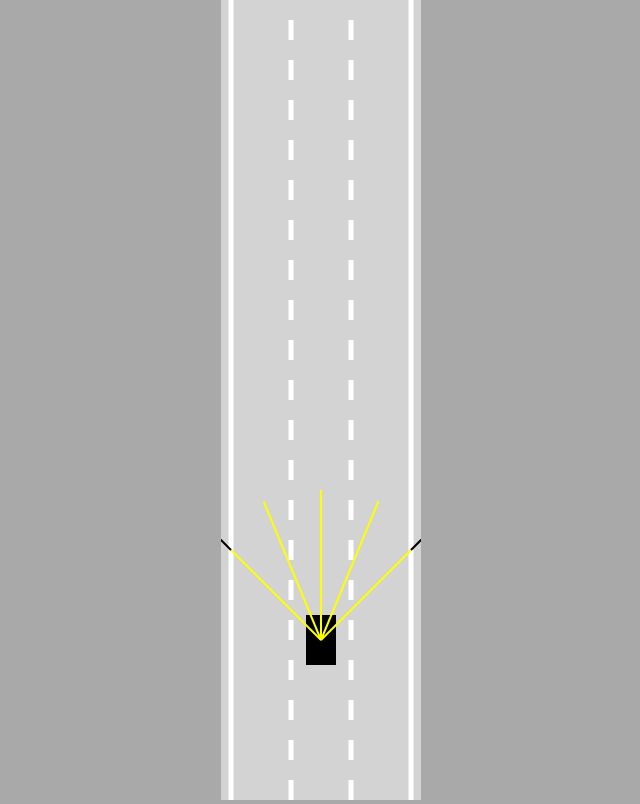
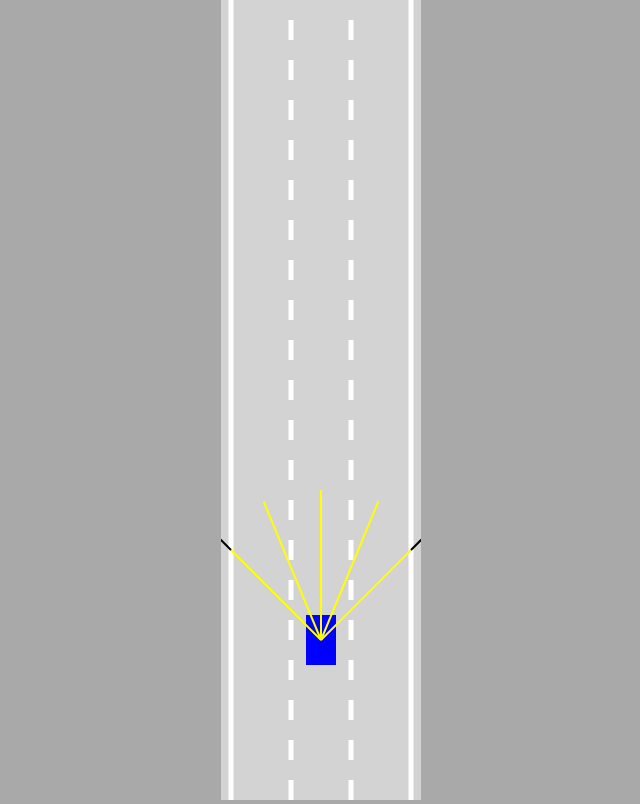
Before and after one commit to mattz608/ML_Car, a plain HTML site: page index.html in a window 1280 px wide. Shown: the whole page, without its empty margins (319-959 px from the left). Drawn offline with Linux system fonts and the light colour scheme.

Commit message:
Added support for dummy cars. Added neural network. Added support for AI cars

```diff
--- a/car.js
+++ b/car.js
@@ -1,5 +1,5 @@
 class Car {
-    constructor(x, y, width, height) {
+    constructor(x, y, width, height, controlType, maxSpeed=3) {
         this.x = x;
         this.y = y;
         this.width = width;
@@ -7,26 +7,55 @@ class Car {
 
         this.speed = 0;
         this.acceleration = 0.2;
-        this.maxSpeed = 3;
+        this.maxSpeed = maxSpeed;
         this.friction = 0.05;
         this.angle = 0;
         this.damaged = false;
 
-        this.polygon = this.#createPolygon();
-        this.sensor = new Sensor(this);
-        this.controls = new Controls();
+        this.useBrain = controlType == "AI";
+
+        if (controlType != "DUMMY") {
+            this.sensor = new Sensor(this);
+            this.brain = new NeuralNetwork(
+                [this.sensor.rayCount, 6, 4] // Creates NN with one hidden layer (Last layer is controls output)
+            );
+        }
+        this.controls = new Controls(controlType);
     }
 
-    update(roadBorders) {
-        this.#move();
-        this.polygon = this.#createPolygon();
-        this.damaged = this.#assessDamage(roadBorders);
-        this.sensor.update(roadBorders);
+    update(roadBorders, traffic) {
+        if (!this.damaged) {
+            this.#move();
+            this.polygon = this.#createPolygon();
+            this.damaged = this.#assessDamage(roadBorders, traffic);
+        }
+
+        if (this.sensor) {
+            this.sensor.update(roadBorders, traffic);
+            const offsets = this.sensor.readings.map(
+                s => s == null ? 0 : 1 - s.offset
+            );
+
+            const outputs = NeuralNetwork.feedForward(offsets, this.brain);
+
+            if (this.useBrain) {
+                this.controls.forward = outputs[0];
+                this.controls.left = outputs[1];
+                this.controls.right = outputs[2];
+                this.controls.reverse = outputs[3];
+            }
+        }
     }
 
-    #assessDamage(roadBorders) {
+    #assessDamage(roadBorders, traffic) {
         for (let i = 0; i < roadBorders.length; i++) {
             if (polyIntersect(this.polygon, roadBorders[i])) {
+                return true;
+            }
+        }
+        for (let i = 0; i < traffic.length; i++) {
+            if (polyIntersect(this.polygon,traffic[i].polygon))
+            {
                 return true;
             }
         }
@@ -112,11 +141,11 @@ class Car {
         this.y -= Math.cos(this.angle) * this.speed;
     }
 
-    draw(ctx) {
+    draw(ctx, color) {
         if (this.damaged) {
             ctx.fillStyle = "gray";
         } else {
-            ctx.fillStyle = "black";
+            ctx.fillStyle = color;
         }
 
         ctx.beginPath();
@@ -126,6 +155,8 @@ class Car {
         }
         ctx.fill();
 
-        this.sensor.draw(ctx);
+        if (this.sensor) {
+            this.sensor.draw(ctx);
+        }
     }
 }
--- a/controls.js
+++ b/controls.js
@@ -1,11 +1,18 @@
 class Controls {
-    constructor() {
+    constructor(type) {
         this.forward = false;
         this.left = false;
         this.right = false;
         this.reverse = false;
 
-        this.#addKeyboardListeners();
+        switch(type) {
+            case "KEYS":
+                this.#addKeyboardListeners();
+                break;
+            case "DUMMY":
+                this.forward = true;
+                break;
+        }
     }
 
     #addKeyboardListeners() {
--- a/index.html
+++ b/index.html
@@ -5,6 +5,7 @@
 </head>
 <body>
     <canvas id="myCanvas"></canvas>
+    <script src="network.js"></script>
     <script src="controls.js"></script>
     <script src="sensor.js"></script>
     <script src="utils.js"></script>
--- a/main.js
+++ b/main.js
@@ -3,14 +3,19 @@ canvas.width = 200;
 
 const ctx = canvas.getContext("2d");
 const road = new Road(canvas.width/2, canvas.width*0.9)
-const car = new Car(road.getLaneCenter(1), 100, 30, 50);
-road.draw(ctx);
-car.draw(ctx);
+const car = new Car(road.getLaneCenter(1), 100, 30, 50, "AI");
+const traffic = [
+    new Car(road.getLaneCenter(1), -100, 30, 50, "DUMMY", 2)
+];
 
 animate();
 
 function animate() {
-    car.update(road.borders);
+    // Update objects
+    for (let i = 0; i < traffic.length; i++) {
+        traffic[i].update(road.borders,[]);
+    }
+    car.update(road.borders,traffic);
 
     canvas.height = window.innerHeight;
 
@@ -18,8 +23,12 @@ function animate() {
     ctx.save();
     ctx.translate(0, -car.y + canvas.height * 0.8);
 
+    // Draw objects
     road.draw(ctx);
-    car.draw(ctx);
+    for (let i = 0; i < traffic.length; i++) {
+        traffic[i].draw(ctx, "red");
+    }
+    car.draw(ctx, "blue");
 
     ctx.restore();
     requestAnimationFrame(animate);
--- /dev/null
+++ b/network.js
@@ -0,0 +1,83 @@
+class NeuralNetwork {
+    constructor(neuronCounts) {
+        this.levels = [];
+        for (let i = 0; i < neuronCounts.length - 1; i++) {
+            this.levels.push(new Level(
+                neuronCounts[i], neuronCounts[i+1]
+            ));
+        }
+    }
+
+    static feedForward(givenInputs, network) {
+        // Get outputs of first level
+        let outputs = Level.feedForward(
+            givenInputs, network.levels[0]
+        );
+
+        // Loop through remaining levels to get the final outputs
+        for (let i = 1; i < network.levels.length; i++) {
+            outputs = Level.feedForward(
+                outputs, network.levels[i]
+            );
+        }
+
+        // Return final outputs which determine the car's next actions
+        return outputs;
+    }
+}
+
+class Level {
+    constructor(inputCount, outputCount) {
+        this.inputs = new Array(inputCount);
+        this.outputs = new Array(outputCount);
+        this.biases = new Array(outputCount);
+
+        this.weights=[];
+        for (let i = 0; i < inputCount; i++) {
+            this.weights[i] = new Array(outputCount);
+        }
+
+        Level.#randomize(this);
+    }
+
+    static #randomize(level) {
+
+        // Randomize weights for edges/connects between all inputs and outputs
+        for (let i = 0; i < level.inputs.length; i++) {
+            for (let j = 0; j < level.outputs.length; j++) {
+                level.weights[i][j] = Math.random() * 2 - 1; // [-1, 1]
+            }
+        }
+
+        // Randomize biases
+        for (let i = 0; i < level.biases.length; i++) {
+            level.biases[i] = Math.random() * 2 - 1;
+        }
+    }
+
+    static feedForward(givenInputs, level) {
+
+        // Set inputs of current level from givenInputs
+            // Note that the outputs of the previous level become the inputs to the next
+        for (let i = 0; i < level.inputs.length; i++) {
+            level.inputs[i] = givenInputs[i];
+        }
+
+        // Sum inputs * weights for each output
+        for (let i = 0; i < level.outputs.length; i++) {
+            let sum = 0;
+            for (let j = 0; j < level.inputs.length; j++) {
+                sum += level.inputs[j] * level.weights[j][i];
+            }
+
+            // Output determination is binary in this case
+            if (sum > level.biases[i]) {
+                level.outputs[i] = 1;
+            } else {
+                level.outputs[i] = 0;
+            }
+        }
+
+        return level.outputs;
+    }
+}
--- a/sensor.js
+++ b/sensor.js
@@ -9,18 +9,20 @@ class Sensor {
         this.readings = [];
     }
 
-    update(roadBorders) {
+    update(roadBorders, traffic) {
         this.#castRays();
 
         this.readings = [];
         for (let i = 0; i < this.rays.length; i++) {
             this.readings.push(
-                this.#getReading(this.rays[i], roadBorders)
+                this.#getReading(this.rays[i],
+                    roadBorders,
+                    traffic)
             );
         }
     }
 
-    #getReading(ray, roadBorders) {
+    #getReading(ray, roadBorders, traffic) {
         let touches = [];
 
         for (let i = 0; i < roadBorders.length; i++) {
@@ -32,6 +34,21 @@ class Sensor {
             );
             if (touch) {
                 touches.push(touch);
+            }
+        }
+
+        for (let i = 0; i < traffic.length; i++) {
+            const poly = traffic[i].polygon;
+            for (let j = 0; j < poly.length; j++) {
+                const value = getIntersection(
+                    ray[0],
+                    ray[1],
+                    poly[j],
+                    poly[(j+1) % poly.length]
+                );
+                if (value) {
+                    touches.push(value);
+                }
             }
         }
 
@@ -66,7 +83,6 @@ class Sensor {
     }
 
     draw(ctx) {
-        console.table(this.readings);
         for (let i = 0; i < this.rays.length; i++) {
             let end = this.rays[i][1];
             if (this.readings[i]) {
```
